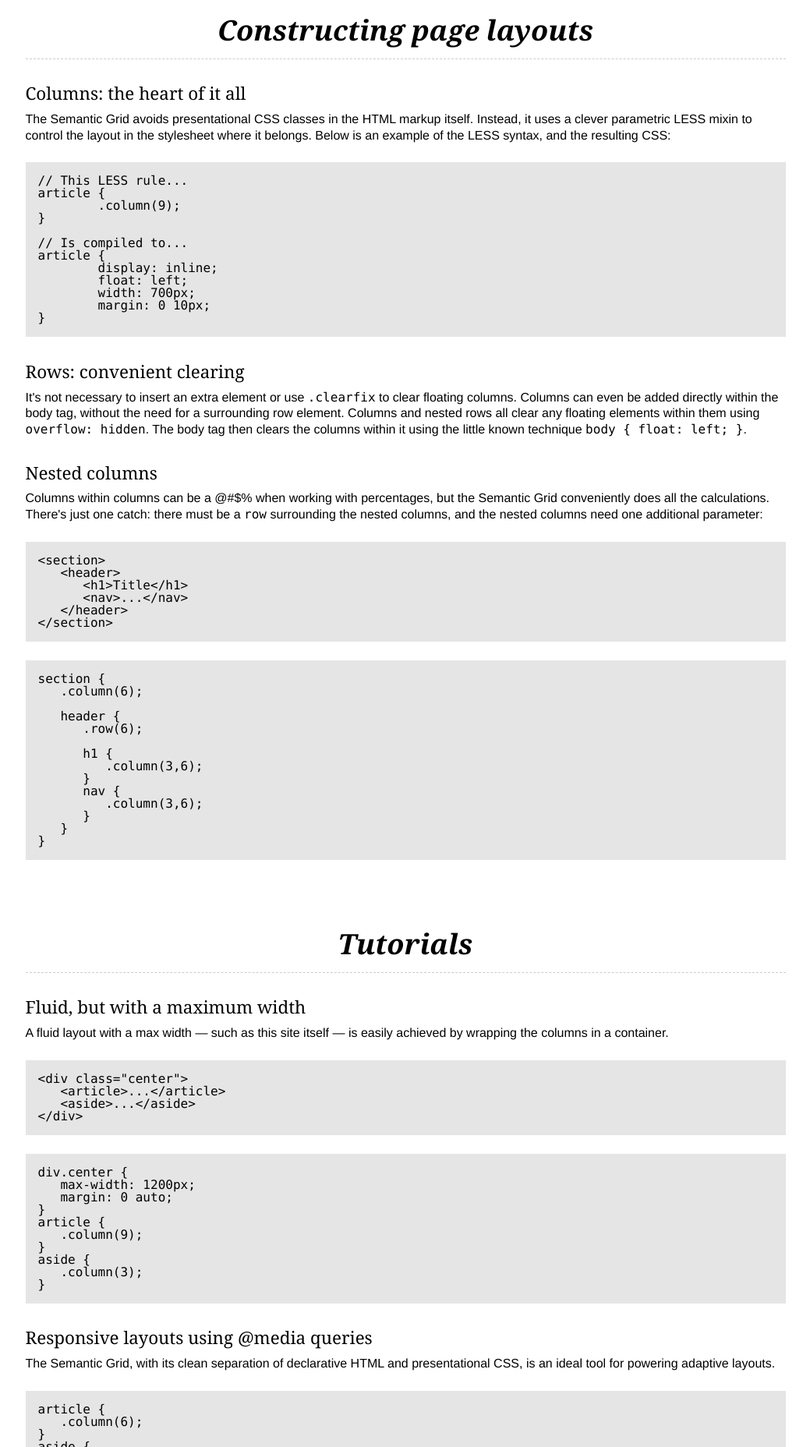
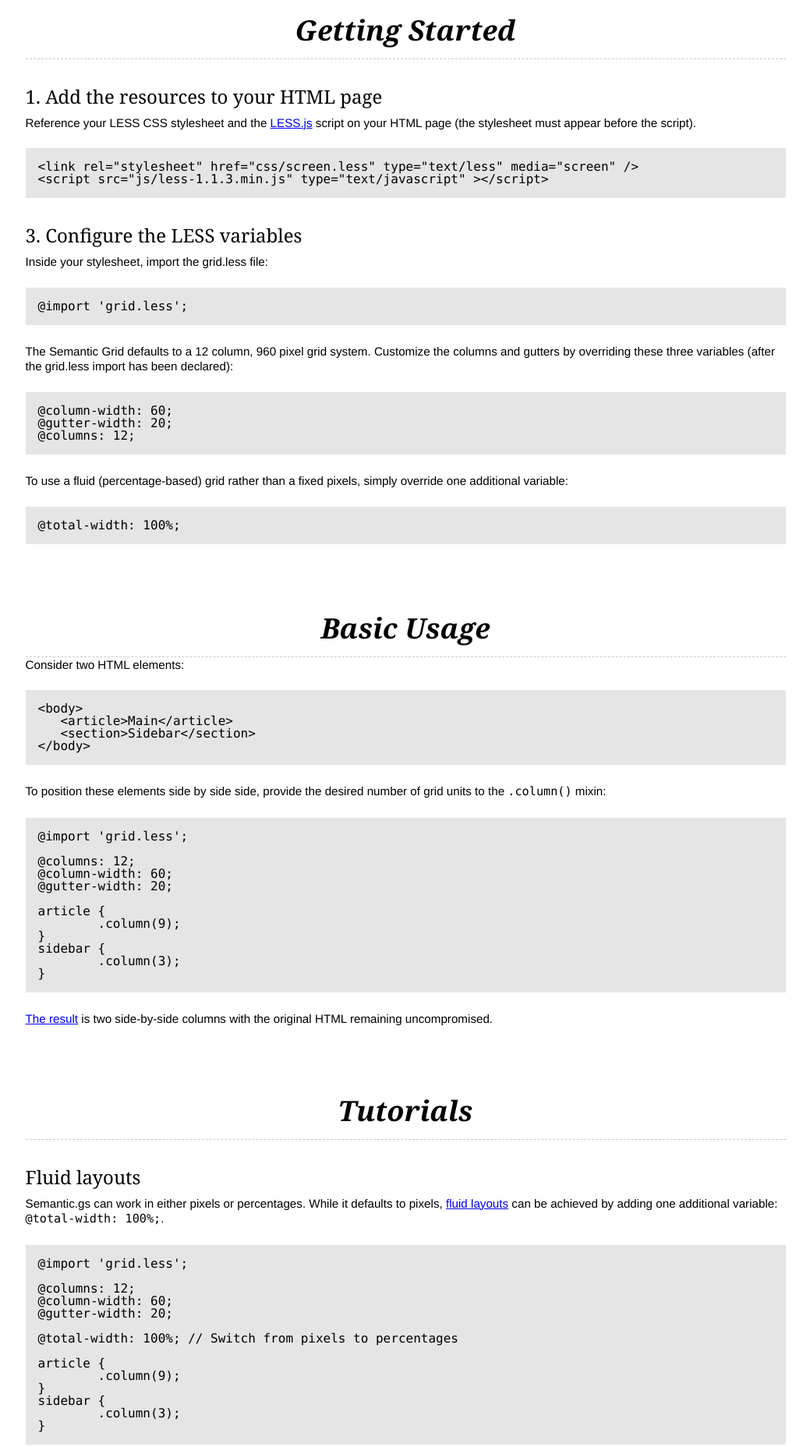
Before and after one commit to tylertate/semantic.gs, a plain HTML site: page index.html in a window 1280 px wide. Shown: the part 854-2710 px from the top of the page at 78% size, without its empty margins (20-1059 px from the left). Drawn offline with Linux system fonts and the light colour scheme.

Commit message:
Improving documentation

```diff
--- a/css/screen.less
+++ b/css/screen.less
@@ -236,7 +236,7 @@ article#documentation {
 	}
 	h3 {
 		clear: both;
-		font-size: 1.4em;
+		font-size: 1.5em;
 		font-weight: normal;
 	}
 	h5 {
@@ -256,6 +256,7 @@ article#documentation {
 	p {
 		margin-bottom: 1.5em;
 		line-height: 1.3em;
+		font-size: 0.95em;
 	}
 }
 aside#advert {
--- a/index.html
+++ b/index.html
@@ -102,78 +102,76 @@ aside { .column(3); }
 				<li><a href="examples/responsive/responsive.html">Responsive</a>
 			</ul>
 
-			<a id="constructing"></a>
-			<h2>Constructing page layouts</h2>
-			<h3>Columns: the heart of it all</h3>
-			<p>The Semantic Grid avoids presentational CSS classes in the HTML markup itself. Instead, it uses a clever parametric LESS mixin to control the layout in the stylesheet where it belongs. Below is an example of the LESS syntax, and the resulting CSS:</p>
+			<h2>Getting Started</h2>
+			<h3>1. Add the resources to your HTML page</h3>
+			<p>Reference your LESS CSS stylesheet and the <a href="http://lesscss.org/">LESS.js</a> script on your HTML page (the stylesheet must appear <em>before</em> the script).</p>
 <pre>
-// This LESS rule...
+&lt;link rel=&quot;stylesheet&quot; href=&quot;css/screen.less&quot; type=&quot;text/less&quot; media=&quot;screen&quot; /&gt;
+&lt;script src=&quot;js/less-1.1.3.min.js&quot; type=&quot;text/javascript&quot; &gt;&lt;/script&gt;
+</pre>
+			<h3>3. Configure the LESS variables</h3>
+			<p>Inside your stylesheet, import the grid.less file:</p>
+<pre>
+@import 'grid.less';
+</pre>
+			<p>The Semantic Grid defaults to a 12 column, 960 pixel grid system. Customize the columns and gutters by overriding these three variables (<em>after</em> the grid.less import has been declared):</p>
+<pre>
+@column-width: 60;
+@gutter-width: 20;
+@columns: 12;
+</pre>
+			<p>To use a fluid (percentage-based) grid rather than a fixed pixels, simply override one additional variable:</p>
+<pre>
+@total-width: 100%;
+</pre>
+
+			<h2>Basic Usage</h2>
+			<p>Consider two HTML elements:</p>
+<pre>
+&lt;body&gt;
+   &lt;article&gt;Main&lt;/article&gt;
+   &lt;section&gt;Sidebar&lt;/section&gt;
+&lt;/body&gt;
+</pre>
+			<p>To position these elements side by side side, provide the desired number of grid units to the <code>.column()</code> mixin:</p>
+<pre>
+@import 'grid.less';
+
+@columns: 12;
+@column-width: 60;
+@gutter-width: 20;
+
 article {
 	.column(9);
 }
-
-// Is compiled to...
-article {
-	display: inline;
-	float: left;
-	width: 700px;
-	margin: 0 10px;
+sidebar {
+	.column(3);
 }
 </pre>
-			<h3>Rows: convenient clearing</h3>
-			<p>It's not necessary to insert an extra element or use <code>.clearfix</code> to clear floating columns. Columns can even be added directly within the body tag, without the need for a surrounding row element. Columns and nested rows all clear any floating elements within them using <code>overflow: hidden</code>. The body tag then clears the columns within it using the little known technique <code>body { float: left; }</code>.</p>
-
-			<h3>Nested columns</h3>
-			<p>Columns within columns can be a @#$% when working with percentages, but the Semantic Grid conveniently does all the calculations. There's just one catch: there must be a <code>row</code> surrounding the nested columns, and the nested columns need one additional parameter:</p>
-<pre>
-&lt;section&gt;
-   &lt;header&gt;
-      &lt;h1&gt;Title&lt;/h1&gt;
-      &lt;nav&gt;...&lt;/nav&gt;
-   &lt;/header&gt;
-&lt;/section&gt;
-</pre>
-<pre>
-section {
-   .column(6);
-
-   header {
-      .row(6);
-
-      h1 {
-         .column(3,6);
-      }
-      nav {
-         .column(3,6);
-      }
-   }
-}
-</pre>
+			<p><a href="http://semantic.gs/examples/fixed/fixed.html">The result</a> is two side-by-side columns with the original HTML remaining uncompromised.</p>
 
 			<a id="tutorials"></a>
 			<h2>Tutorials</h2>
-			<h3>Fluid, but with a maximum width</h3>
-			<p>A fluid layout with a max width — such as this site itself — is easily achieved by wrapping the columns in a container.</p>
+			<h3>Fluid layouts</h3>
+			<p>Semantic.gs can work in either pixels or percentages. While it defaults to pixels, <a href="http://semantic.gs/examples/fluid/fluid.html">fluid layouts</a> can be achieved by adding one additional variable: <code>@total-width: 100%;</code>.</p>
 <pre>
-&lt;div class=&quot;center&quot;&gt;
-   &lt;article&gt;...&lt;/article&gt;
-   &lt;aside&gt;...&lt;/aside&gt;
-&lt;/div&gt;
-</pre>
-<pre>
-div.center {
-   max-width: 1200px;
-   margin: 0 auto;
+@import 'grid.less';
+
+@columns: 12;
+@column-width: 60;
+@gutter-width: 20;
+
+@total-width: 100%; // Switch from pixels to percentages
+
+article {
+	.column(9);
 }
-article {
-   .column(9);
-}
-aside {
-   .column(3);
+sidebar {
+	.column(3);
 }
 </pre>
-			<h3>Responsive layouts using @media queries</h3>
-			<p>The Semantic Grid, with its clean separation of declarative HTML and presentational CSS, is an ideal tool for powering adaptive layouts.</p>
+			<h3>Responsive layouts</h3>
+			<p>The Semantic Grid, with its clean separation between markup and presentation, is an ideal tool for powering <a href="http://semantic.gs/examples/responsive/responsive.html">adaptive layouts</a> using @media queries.</p>
 <pre>
 article {
    .column(6);
@@ -191,31 +189,58 @@ aside {
    }
 }
 </pre>
+			<h3>Nested columns</h3>
+			<p>Multiple levels of <a href="http://semantic.gs/examples/nested/nested.html">nested columns</a> are no problem — even for fluid layouts. Consider this HTML structure:</p>
+<pre>
+&lt;article&gt;
+   &lt;ul&gt;
+      &lt;li&gt;1&lt;/li&gt;
+      &lt;li&gt;2&lt;/li&gt;
+      &lt;li&gt;3&lt;/li&gt;
+      &lt;li&gt;4&lt;/li&gt;
+      &lt;li&gt;5&lt;/li&gt;
+      &lt;li&gt;6&lt;/li&gt;
+   &lt;/ul&gt;
+&lt;/article&gt;
 
-			<a id="gettingstarted"></a>
-			<h2>Getting started</h2>
-			<h3>Add the resources to your HTML page</h3>
-			<p>Reference your LESS CSS stylesheet and the <a href="http://lesscss.org/">LESS.js</a> script on your HTML page (the stylesheet must appear <em>before</em> the script).</p>
+&lt;aside&gt;...&lt;/aside&gt;
+</pre>
+			<p>A <code>.row()</code> mixin must be applied to the containing element of the nested columns. That mixin should contain the number of grid units of its parent (9, in this case), and the same number must be passed into the nested columns as a second parameter (<code>.column(4,9)</code> in the example below). Note that This is the most complicate feature of Semantic.gs, but nested columns in fluid layouts aren't generally supported by any other grid system, so one additional parameter is a small price to pay.</p>
 <pre>
-&lt;link rel=&quot;stylesheet&quot; href=&quot;css/screen.less&quot; type=&quot;text/less&quot; media=&quot;screen&quot; /&gt;
-&lt;script src=&quot;js/less-1.1.3.min.js&quot; type=&quot;text/javascript&quot; &gt;&lt;/script&gt;
+article {
+	.column(9);
+
+	ul {
+		.row(9);
+
+		li {
+			.column(4,9);
+		}
+	}
+}
+aside {
+	.column(3);
+}
 </pre>
-			<h3>Configure the CSS</h3>
-			<p>Inside your stylesheet, import the grid.less file:</p>
+			<h2>How It Works</h2>
+			<h3>Powered by LESS mixins</h3>
+			<p>The Semantic Grid avoids presentational CSS classes in the HTML markup itself. Instead, it uses a parametric <a href="http://lesscss.org/#-mixins">LESS mixin</a> to control the layout <em>in the stylesheet</em> where it belongs. Below is an example of the LESS syntax, and the resulting CSS (which is remarkably similar to the <a href="http://1kbgrid.com/">1KB CSS Grid</a>):</p>
 <pre>
-@import 'grid.less';
+// This LESS rule...
+article {
+	.column(9);
+}
+
+// Is compiled to...
+article {
+	display: inline;
+	float: left;
+	width: 700px;
+	margin: 0 10px;
+}
 </pre>
-			<p>The Semantic Grid defaults to a 12 column, 960 pixel grid system. Customize the columns and gutters by overriding these three variables (after grid.less has been imported):</p>
-<pre>
-@column-width: 60;
-@gutter-width: 20;
-@columns: 12;
-</pre>
-			<p>To use a fluid (percentage-based) grid rather than a fixed pixels, simply override one additional variable:</p>
-<pre>
-@total-width: 100%;
-</pre>
-
+			<h3>Painless float clearing</h3>
+			<p>It's not necessary to insert an extra element or add a <code>.clearfix</code> class to clear floating columns. Columns and nested rows all clear any floating elements within them using the <code>overflow: hidden</code> method. Columns can even be added directly within the body tag without the need for a surrounding row element. It doesn't get any simpler.</p>
 		</article>
 		<aside id="advert">
 			<div class="ad">
```
